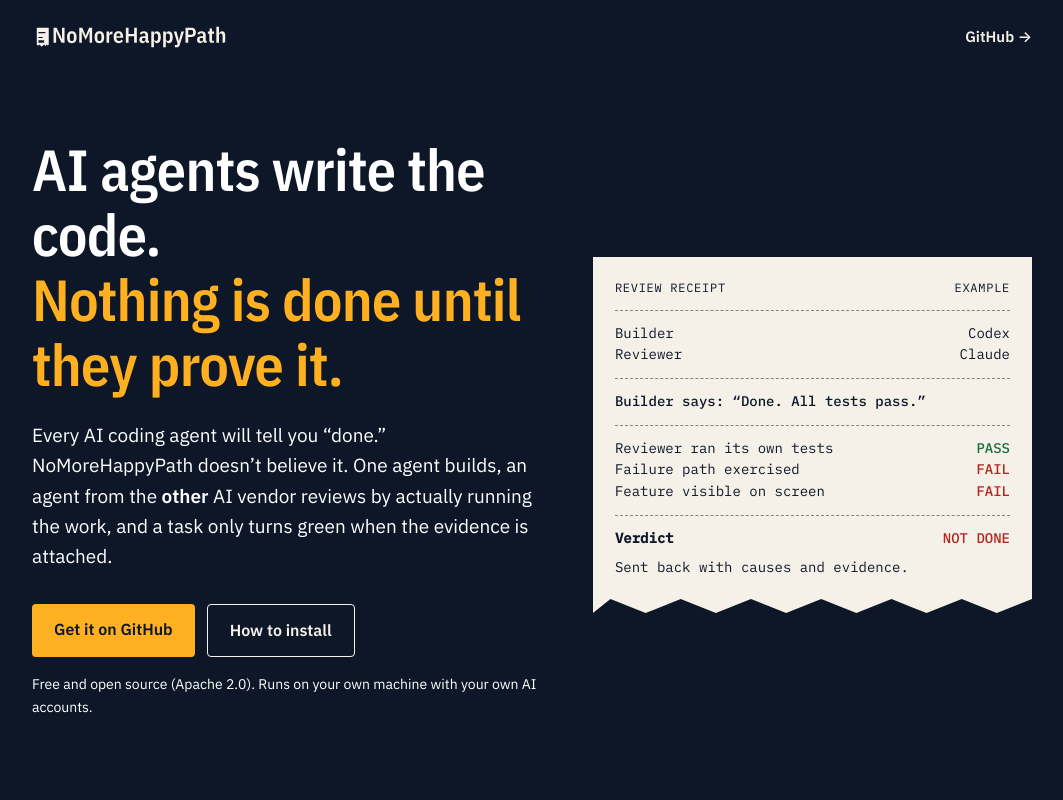
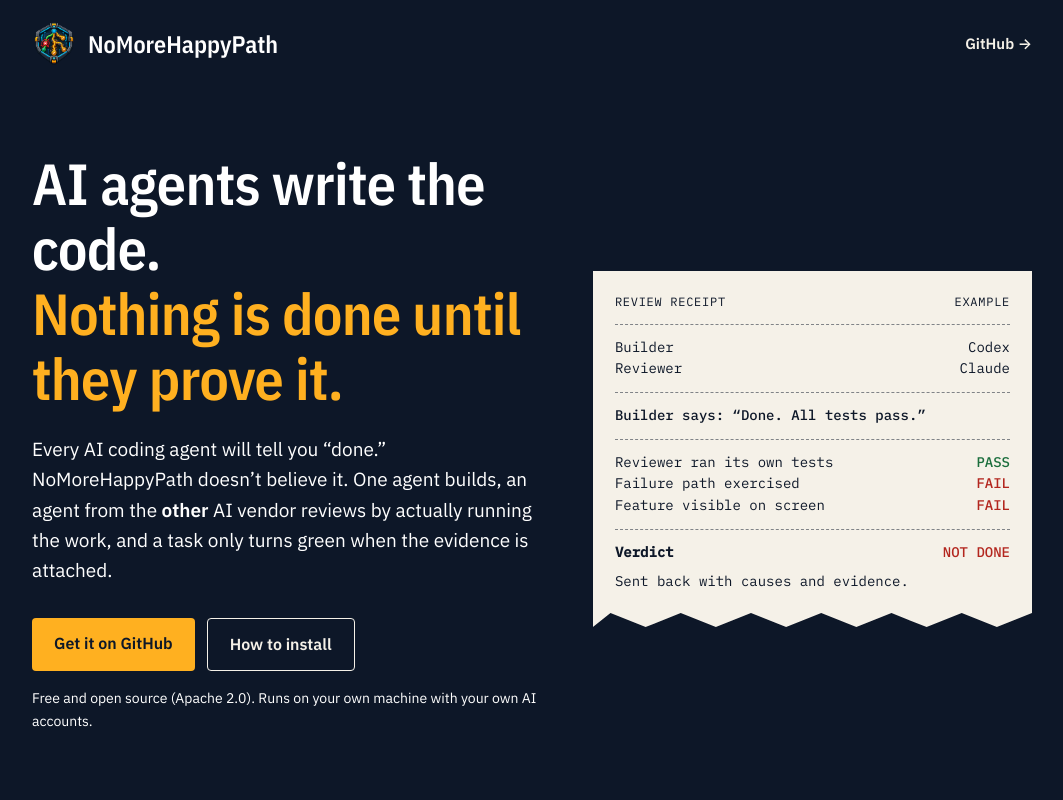
Before and after one commit to nomorehappypath/nomorehappypath.github.io, a plain HTML site: page index.html in a window 1280 px wide. Shown: the top 800 px of the page, without its empty margins (108-1171 px from the left). Drawn offline with nearby package versions, Linux system fonts and the light colour scheme.

Commit message:
Use the product's shield logo; new social preview image
Co-Authored-By: Claude Opus 5.5 <noreply@anthropic.com>

```diff
--- a/index.html
+++ b/index.html
@@ -6,14 +6,13 @@
 <title>NoMoreHappyPath — agents that prove it</title>
 <meta name="description" content="Runs Codex CLI and Claude Code as a governed delivery team. One agent builds, an agent from the other vendor reviews by running it, and nothing is done until the evidence exists. Free and open source.">
 <link rel="canonical" href="https://nomorehappypath.com/">
-<link rel="icon" type="image/svg+xml" href="assets/nmhp-favicon-plate-vector-v3.svg">
-<link rel="icon" type="image/png" sizes="32x32" href="assets/nmhp-favicon-plate-32-v3.png">
-<link rel="apple-touch-icon" href="assets/nmhp-app-icon-plate-256-v3.png">
+<link rel="icon" type="image/png" sizes="32x32" href="assets/favicon-32.png">
+<link rel="apple-touch-icon" href="assets/apple-touch-icon.png">
 <meta property="og:type" content="website">
 <meta property="og:title" content="NoMoreHappyPath — agents that prove it">
 <meta property="og:description" content="AI agents write the code. A competing vendor's agent has to fail it. Nothing is done until the evidence exists.">
 <meta property="og:url" content="https://nomorehappypath.com/">
-<meta property="og:image" content="https://nomorehappypath.com/assets/nmhp-template-github-social-preview-1280x640-v3.png">
+<meta property="og:image" content="https://nomorehappypath.com/assets/og-1200x630.png">
 <meta name="twitter:card" content="summary_large_image">
 <link rel="preconnect" href="https://fonts.googleapis.com">
 <link rel="preconnect" href="https://fonts.gstatic.com" crossorigin>
@@ -42,7 +41,8 @@
   .wrap { max-width: var(--max); margin: 0 auto; padding: 0 20px; }
   header.top { padding: 22px 0; }
   header.top .wrap { display: flex; align-items: center; justify-content: space-between; gap: 16px; }
-  header.top img { height: 30px; width: auto; display: block; }
+  header.top .brand { display: flex; align-items: center; gap: 12px; color: var(--white); text-decoration: none; font: 600 24px/1 "IBM Plex Sans Condensed", "IBM Plex Sans", sans-serif; }
+  header.top .brand img { width: 44px; height: 44px; display: block; }
   header.top a.gh { color: var(--paper); text-decoration: none; font-weight: 600; font-size: 15px; white-space: nowrap; }
   header.top a.gh:hover { color: var(--amber); }
 
@@ -115,7 +115,7 @@
 
 <header class="top">
   <div class="wrap">
-    <img src="assets/nmhp-lockup-horizontal-receipt-vector-v3.svg" alt="NoMoreHappyPath">
+    <a class="brand" href="/"><img src="assets/logo-256.png" alt="" width="44" height="44"><span>NoMoreHappyPath</span></a>
     <a class="gh" href="https://github.com/nomorehappypath/nomorehappypath">GitHub →</a>
   </div>
 </header>
```
Also changed, not shown: assets/apple-touch-icon.png (added), assets/favicon-32.png (added), assets/logo-256.png (added), assets/nmhp-app-icon-plate-256-v3.png (deleted), assets/nmhp-favicon-plate-32-v3.png (deleted), assets/nmhp-favicon-plate-vector-v3.svg (deleted), assets/nmhp-lockup-horizontal-receipt-vector-v3.svg (deleted), assets/nmhp-symbol-receipt-vector-v3.svg (deleted), assets/nmhp-template-github-social-preview-1280x640-v3.png (deleted), assets/og-1200x630.png (added).
